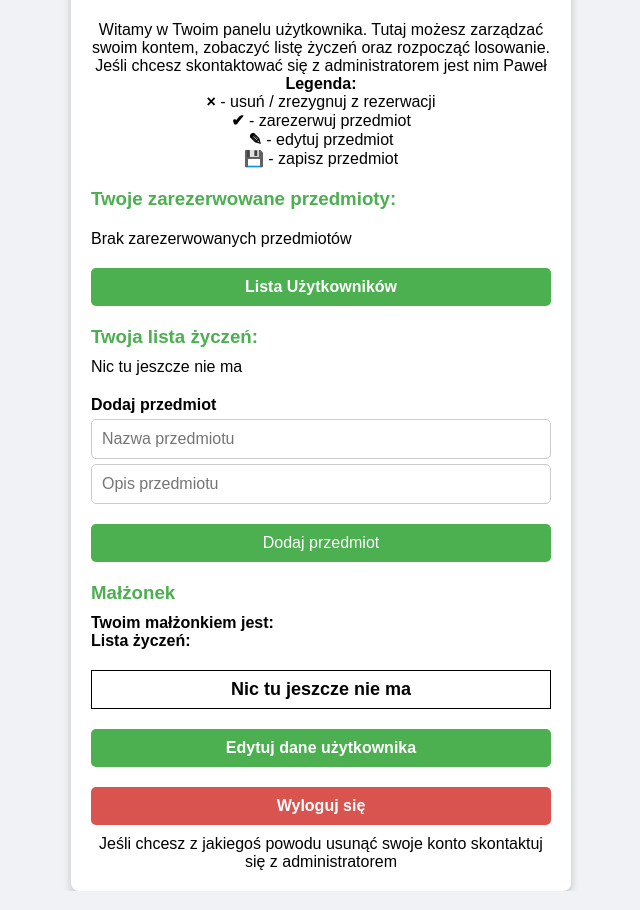
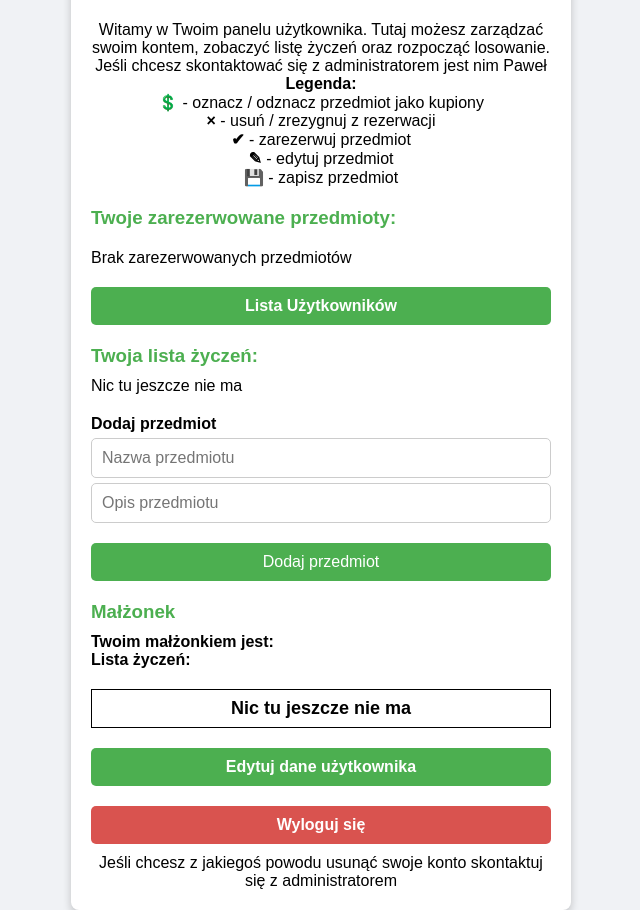
Before and after one commit to Horacjusz/Lottery, a Flask app: template templates/dashboard.html in a window 1280 px wide. Shown: the part 47-957 px from the top of the page, without its empty margins (319-959 px from the left). Run offline with Flask 3, Linux system fonts and the light colour scheme; the template is opened without the code that fills it, so the values that code supplies are empty.

Commit message:
Updated legend

```diff
--- a/templates/dashboard.html
+++ b/templates/dashboard.html
@@ -16,6 +16,7 @@
             <p>Witamy w Twoim panelu użytkownika. Tutaj możesz zarządzać swoim kontem, zobaczyć listę życzeń oraz rozpocząć losowanie.<br>Jeśli chcesz skontaktować się z administratorem jest nim Paweł</p>
             <p>
                 <strong>Legenda:<br></strong>
+                <strong>💲</strong> - oznacz / odznacz przedmiot jako kupiony<br>
                 <strong>×</strong> - usuń / zrezygnuj z rezerwacji<br>
                 <strong>✔</strong> - zarezerwuj przedmiot<br>
                 <strong>✎</strong> - edytuj przedmiot<br>
```
